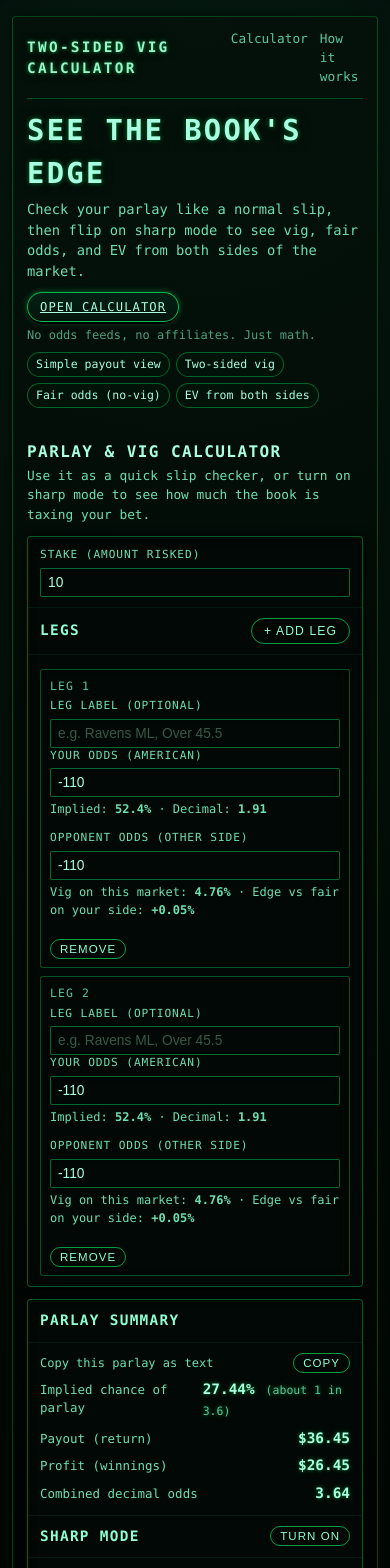
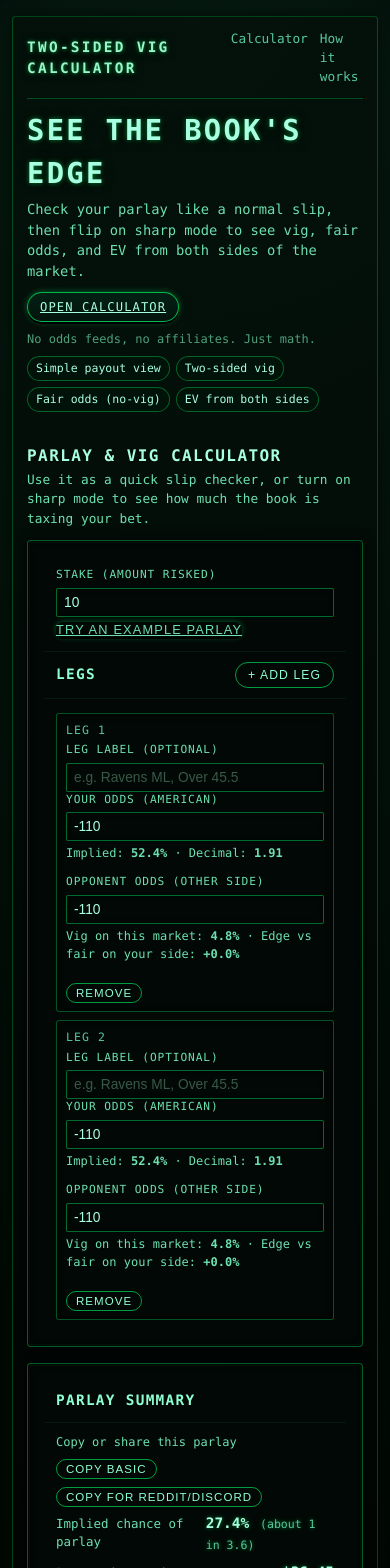
Before and after one commit to NickASU/parlay-odds-tool, a React (Vite) app: page / in a window 390 px wide. Shown: the top 1568 px of the page. Built offline with nearby package versions, Linux system fonts and the light colour scheme.

Commit message:
Updated vig and fair odds logic

```diff
--- a/index.html
+++ b/index.html
@@ -18,11 +18,11 @@
       gtag('config', 'G-DLJTMCEE30');
     </script>
     <!-- Primary Meta -->
-    <title>Parlay Odds Tool – Decode Your Bets</title>
+    <title>Two-Sided Vig Calculator – Fair Odds & EV for Parlays</title>
     <meta name="title" content="Parlay Odds Tool – Decode Your Bets" />
     <meta
       name="description"
-      content="A clean, fast Matrix-style parlay calculator. Decode implied probability, fair odds, EV, and true payout. No ads, no BS—just the math."
+      content="Free two-sided vig calculator for parlays. Enter both sides of each market to see sportsbook hold, fair no-vig odds, and long-run EV on your bet."
     />
 
     <!-- Open Graph / Facebook -->
--- a/src/App.tsx
+++ b/src/App.tsx
@@ -1,4 +1,4 @@
-import { useMemo, useState } from "react";
+import { useEffect, useMemo, useState } from "react";
 
 import {
   americanToDecimal,
@@ -13,6 +13,8 @@ type Leg = {
   opponentOdds: string; // other side of the market (optional, for no-vig)
 };
 
+const STORAGE_KEY = "twoSidedVigCalculatorState";
+
 export default function App() {
   const [stake, setStake] = useState<string>("10");
   const [legs, setLegs] = useState<Leg[]>([
@@ -21,8 +23,56 @@ export default function App() {
   ]);
 
   const [copied, setCopied] = useState(false);
+  const [shareCopied, setShareCopied] = useState(false);
   const [showAdvanced, setShowAdvanced] = useState(false); // “Sharp mode”
   const [showAdvancedExplainer, setShowAdvancedExplainer] = useState(false); // collapsible explanation
+
+  // Load from localStorage on mount
+  useEffect(() => {
+    try {
+      if (typeof window === "undefined") return;
+      const raw = window.localStorage.getItem(STORAGE_KEY);
+      if (!raw) return;
+      const parsed = JSON.parse(raw) as {
+        stake?: string;
+        legs?: Leg[];
+      };
+
+      if (parsed.stake && Number(parsed.stake) > 0) {
+        setStake(parsed.stake);
+      }
+
+      if (Array.isArray(parsed.legs) && parsed.legs.length > 0) {
+        // basic validation
+        const cleaned: Leg[] = parsed.legs
+          .map((l, idx) => ({
+            id: typeof l.id === "number" ? l.id : idx + 1,
+            label: typeof l.label === "string" ? l.label : "",
+            americanOdds: typeof l.americanOdds === "string" ? l.americanOdds : "",
+            opponentOdds:
+              typeof l.opponentOdds === "string" ? l.opponentOdds : "",
+          }))
+          .filter((l) => l.americanOdds.trim() !== "");
+
+        if (cleaned.length > 0) {
+          setLegs(cleaned);
+        }
+      }
+    } catch {
+      // ignore localStorage errors
+    }
+  }, []);
+
+  // Persist to localStorage whenever stake or legs change
+  useEffect(() => {
+    try {
+      if (typeof window === "undefined") return;
+      const data = JSON.stringify({ stake, legs });
+      window.localStorage.setItem(STORAGE_KEY, data);
+    } catch {
+      // ignore
+    }
+  }, [stake, legs]);
 
   const parsedStake = useMemo(() => {
     const n = Number(stake);
@@ -174,7 +224,7 @@ export default function App() {
     };
   }, [parsedStake, parlayMetrics, fairParlayMetrics]);
 
-  // TEXT TO COPY
+  // TEXT TO COPY (basic summary)
   const summaryText = useMemo(() => {
     if (!parlayMetrics || !parsedStake || !validLegs.length) return "";
 
@@ -195,7 +245,7 @@ export default function App() {
     return [
       `Parlay`,
       `Stake $${parsedStake.toFixed(2)}`,
-      `Implied ${(parlayMetrics.parlayImpliedProb * 100).toFixed(2)}%`,
+      `Implied ${(parlayMetrics.parlayImpliedProb * 100).toFixed(1)}%`,
       `Return $${parlayMetrics.potentialReturn.toFixed(2)}`,
       `Profit $${parlayMetrics.profit.toFixed(2)}`,
       legsStr && `Legs ${legsStr}`,
@@ -203,6 +253,51 @@ export default function App() {
       .filter(Boolean)
       .join(" · ");
   }, [parlayMetrics, parsedStake, validLegs.length, legs]);
+
+  // Share-text for Reddit / Discord
+  const shareText = useMemo(() => {
+    if (!parlayMetrics || !parsedStake || !validLegs.length) return "";
+
+    const lines: string[] = [];
+
+    lines.push(`Stake: $${parsedStake.toFixed(2)}`);
+    lines.push("Legs:");
+    legs.forEach((leg, i) => {
+      const label = leg.label.trim() || `Leg ${i + 1}`;
+      const oddsPart = leg.opponentOdds.trim()
+        ? `${leg.americanOdds} vs ${leg.opponentOdds}`
+        : leg.americanOdds;
+      lines.push(`${i + 1}) ${label} (${oddsPart})`);
+    });
+
+    lines.push("");
+    lines.push(
+      `Book parlay implied: ${(parlayMetrics.parlayImpliedProb * 100).toFixed(
+        1
+      )}%`
+    );
+
+    if (fairParlayMetrics) {
+      lines.push(
+        `Fair parlay implied (no-vig): ${(fairParlayMetrics.parlayProbFair * 100).toFixed(
+          1
+        )}%`
+      );
+      if (fairParlayMetrics.edgePct != null) {
+        const edgePct = fairParlayMetrics.edgePct * 100;
+        const sign = edgePct >= 0 ? "+" : "";
+        lines.push(`Book edge vs fair: ${sign}${edgePct.toFixed(1)}%`);
+      }
+    }
+
+    if (evMetrics) {
+      const evPer100 = evMetrics.evPct; // EV per $100
+      const sign = evPer100 >= 0 ? "+" : "";
+      lines.push(`EV per $100: ${sign}$${Math.abs(evPer100).toFixed(1)}`);
+    }
+
+    return lines.join("\n");
+  }, [parlayMetrics, fairParlayMetrics, evMetrics, parsedStake, legs]);
 
   function updateLeg(
     id: number,
@@ -232,6 +327,37 @@ export default function App() {
     setLegs((prev) =>
       prev.length <= 1 ? prev : prev.filter((l) => l.id !== id)
     );
+  }
+
+  // Example parlay loader
+  function loadExampleParlay() {
+    setStake("25");
+    setLegs([
+      {
+        id: 1,
+        label: "Ravens ML",
+        americanOdds: "-135",
+        opponentOdds: "-115",
+      },
+      {
+        id: 2,
+        label: "Over 45.5",
+        americanOdds: "-110",
+        opponentOdds: "-110",
+      },
+      {
+        id: 3,
+        label: "Anytime TD scorer",
+        americanOdds: "+180",
+        opponentOdds: "-210",
+      },
+    ]);
+    setShowAdvanced(true);
+  }
+
+  function valueSignClass(value: number | null | undefined): string {
+    if (value == null || !Number.isFinite(value)) return "";
+    return value >= 0 ? "value-positive" : "value-negative";
   }
 
   return (
@@ -303,6 +429,18 @@ export default function App() {
                     placeholder="10"
                     className="input"
                   />
+                  <button
+                    type="button"
+                    className="btn btn-inline-link"
+                    onClick={loadExampleParlay}
+                  >
+                    Try an example parlay
+                  </button>
+                  {!parsedStake && stake.trim() !== "" && (
+                    <p className="field-error">
+                      Enter a positive stake amount.
+                    </p>
+                  )}
                 </div>
 
                 <div className="card-section card-section--with-header">
@@ -422,14 +560,18 @@ export default function App() {
                               <p className="field-helper">
                                 Vig on this market:{" "}
                                 <strong>
-                                  {(market.hold * 100).toFixed(2)}%
+                                  {(market.hold * 100).toFixed(1)}%
                                 </strong>{" "}
                                 · Edge vs fair on your side:{" "}
-                                <strong>
+                                <strong
+                                  className={valueSignClass(
+                                    market.houseEdgePct
+                                  )}
+                                >
                                   {market.houseEdgePct >= 0 ? "+" : "-"}
                                   {Math.abs(
                                     market.houseEdgePct
-                                  ).toFixed(2)}
+                                  ).toFixed(1)}
                                   %
                                 </strong>
                               </p>
@@ -468,12 +610,6 @@ export default function App() {
                 </div>
 
                 <div className="card-section">
-                  {!parsedStake && stake.trim() !== "" && (
-                    <p className="field-error">
-                      Enter a positive stake amount.
-                    </p>
-                  )}
-
                   {!validLegs.length && (
                     <p className="field-helper">
                       Add at least one valid leg to calculate the parlay.
@@ -490,6 +626,7 @@ export default function App() {
                           alignItems: "center",
                           marginBottom: 6,
                           gap: 8,
+                          flexWrap: "wrap",
                         }}
                       >
                         <span
@@ -498,8 +635,15 @@ export default function App() {
                             color: "#6de0b0",
                           }}
                         >
-                          Copy this parlay as text
+                          Copy or share this parlay
                         </span>
+                        <div
+                          style={{
+                            display: "flex",
+                            gap: 8,
+                            flexWrap: "wrap",
+                          }}
+                        >
                           <button
                             type="button"
                             className="btn btn-outline btn-sm"
@@ -519,8 +663,30 @@ export default function App() {
                                 });
                             }}
                           >
-                          {copied ? "Copied" : "Copy"}
+                            {copied ? "Copied" : "Copy basic"}
                           </button>
+                          <button
+                            type="button"
+                            className="btn btn-outline btn-sm"
+                            onClick={() => {
+                              if (!shareText) return;
+                              navigator.clipboard
+                                .writeText(shareText)
+                                .then(() => {
+                                  setShareCopied(true);
+                                  setTimeout(
+                                    () => setShareCopied(false),
+                                    1500
+                                  );
+                                })
+                                .catch(() => {
+                                  // ignore
+                                });
+                            }}
+                          >
+                            {shareCopied ? "Copied" : "Copy for Reddit/Discord"}
+                          </button>
+                        </div>
                       </div>
 
                       <div className="summary-grid">
@@ -529,17 +695,11 @@ export default function App() {
                             Implied chance of parlay
                           </span>
                           <span className="summary-value">
-                            {(
-                              parlayMetrics.parlayImpliedProb * 100
-                            ).toFixed(2)}
-                            %
+                            {(parlayMetrics.parlayImpliedProb * 100).toFixed(1)}%
                             <span className="summary-sub">
                               {" "}
                               (about 1 in{" "}
-                              {(
-                                1 / parlayMetrics.parlayImpliedProb
-                              ).toFixed(1)}
-                              )
+                              {(1 / parlayMetrics.parlayImpliedProb).toFixed(1)})
                             </span>
                           </span>
                         </div>
@@ -549,8 +709,7 @@ export default function App() {
                             Payout (return)
                           </span>
                           <span className="summary-value">
-                            $
-                            {parlayMetrics.potentialReturn.toFixed(2)}
+                            ${parlayMetrics.potentialReturn.toFixed(2)}
                           </span>
                         </div>
 
@@ -626,10 +785,7 @@ export default function App() {
                               Avg market hold per leg (vig)
                             </span>
                             <span className="summary-value">
-                              {(fairParlayMetrics.avgLegHold * 100).toFixed(
-                                2
-                              )}
-                              %
+                              {(fairParlayMetrics.avgLegHold * 100).toFixed(1)}%
                             </span>
                           </div>
                         )}
@@ -648,8 +804,13 @@ export default function App() {
                             <span className="summary-label">
                               Estimated book edge on this parlay
                             </span>
-                            <span className="summary-value">
-                              {(fairParlayMetrics.edgePct * 100).toFixed(2)}%
+                            <span
+                              className={
+                                "summary-value " +
+                                valueSignClass(fairParlayMetrics.edgePct)
+                              }
+                            >
+                              {(fairParlayMetrics.edgePct * 100).toFixed(1)}%
                             </span>
                           </div>
                         )}
@@ -657,26 +818,46 @@ export default function App() {
 
                       {/* EV SECOND: “Is this bet good or bad long term?” */}
                       {evMetrics && (
-                        <div className="summary-grid" style={{ marginBottom: 8 }}>
+                        <>
+                          <div
+                            className="summary-grid"
+                            style={{ marginBottom: 4 }}
+                          >
                             <div className="summary-item">
                               <span className="summary-label">
                                 EV per bet (expected profit)
                               </span>
-                            <span className="summary-value">
+                              <span
+                                className={
+                                  "summary-value " +
+                                  valueSignClass(evMetrics.evPerBet)
+                                }
+                              >
                                 {evMetrics.evPerBet >= 0 ? "+" : "-"}$
                                 {Math.abs(evMetrics.evPerBet).toFixed(2)}
                               </span>
                             </div>
                             <div className="summary-item">
                               <span className="summary-label">
-                              EV percentage (per dollar staked)
+                                EV per $100 staked
                               </span>
-                            <span className="summary-value">
-                              {evMetrics.evPct >= 0 ? "+" : "-"}
-                              {Math.abs(evMetrics.evPct).toFixed(2)}%
+                              <span
+                                className={
+                                  "summary-value " +
+                                  valueSignClass(evMetrics.evPct)
+                                }
+                              >
+                                {evMetrics.evPct >= 0 ? "+" : "-"}$
+                                {Math.abs(evMetrics.evPct).toFixed(1)}
                               </span>
                             </div>
                           </div>
+                          <p className="field-helper">
+                            Green numbers favor you; red numbers favor the book.
+                            EV is the long-run average if you placed this exact
+                            bet over and over (assuming the inputs are accurate).
+                          </p>
+                        </>
                       )}
 
                       {/* Collapsible “what does this mean?” explainer */}
@@ -697,8 +878,8 @@ export default function App() {
                         <div className="field-helper" style={{ marginTop: 6 }}>
                           <p style={{ marginBottom: 4 }}>
                             <strong>Vig / hold</strong> is the built-in tax on a
-                            market. If both sides add up to 105%, the extra 5%
-                            is the book&apos;s cut.
+                            market. If both sides add up to 105%, the extra 5% is
+                            the book&apos;s cut.
                           </p>
                           <p style={{ marginBottom: 4 }}>
                             <strong>Fair odds (no-vig)</strong> are what the odds
--- a/src/index.css
+++ b/src/index.css
@@ -588,3 +588,47 @@ body {
     align-items: center;
   }
 }
+
+/* Value coloring for EV / edge */
+.value-positive {
+  color: #6de0b0;
+}
+
+.value-negative {
+  color: #ff6b6b;
+}
+
+/* Inline link-style button (for "Try an example parlay") */
+.btn-inline-link {
+  background: transparent;
+  border: none;
+  padding: 0;
+  margin-top: 4px;
+  font-size: 0.8rem;
+  cursor: pointer;
+  color: #6de0b0;
+  text-decoration: underline;
+}
+
+.btn-inline-link:hover {
+  opacity: 0.85;
+}
+
+/* Simple mobile tweak: stack columns on narrow screens */
+@media (max-width: 768px) {
+  .app-grid {
+    display: grid;
+    grid-template-columns: 1fr;
+    gap: 1rem;
+  }
+
+  .card {
+    padding: 1rem;
+  }
+
+  .hero-cta-row {
+    flex-direction: column;
+    align-items: flex-start;
+    gap: 0.5rem;
+  }
+}
```
Lines whose indentation alone changed are shown as unchanged.
